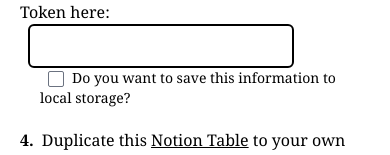
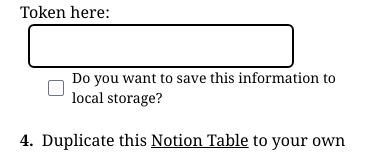
Before and after one commit to Cotion-App/frontend, a React (Create React App) app: page / in a window 390 px wide. Shown: the part 598-753 px from the top of the page. Built offline with nearby package versions, Linux system fonts and the light colour scheme.

Commit message:
added react-toast

```diff
--- a/package.json
+++ b/package.json
@@ -9,6 +9,7 @@
     "@testing-library/user-event": "^13.5.0",
     "react": "^18.0.0",
     "react-dom": "^18.0.0",
+    "react-hot-toast": "^2.2.0",
     "react-icons": "^4.3.1",
     "react-scripts": "5.0.1",
     "tailwind-forms": "^1.0.6",
--- a/src/App.js
+++ b/src/App.js
@@ -2,6 +2,8 @@ import notion_dark from "./notion-dark.png";
 import notion from "./notion.png"
 import { FiGithub } from "react-icons/fi";
 import { useState } from "react";
+import toast, { Toaster } from 'react-hot-toast';
+
 
 function App() {
   let counter = 0;
@@ -11,16 +13,16 @@ function App() {
 
   return (
     <div className="App">
-      <div className="content font-serif md:w-4/6 mx-auto p-5 max-w-xl">
-        <div className="header text-3xl pb-2 font-bold"> Cotion</div>
+        <Toaster position="top-right" reverseOrder = {false}/>
+      <div className="content font-serif md:w-4/6 mx-auto p-5 max-w-xl select-none">
+        <div className="header text-3xl pb-2 font-bold"> Cotion </div>
         <div className="body space-y-5 border-y-2 border-black py-4">
           <div className="notion-auth border-2 border-red-500 rounded-md p-4">
             <div className="mb-2">Please click the button below to reauthorize with Notion.</div>
-            <button className="flex items-center" onMouseOver={() => setHovered(true)} onMouseLeave={()=>setHovered(false)}>
+            <button className="flex items-center" onMouseOver={() => setHovered(true)} onMouseLeave={()=>setHovered(false)} onClick = {() => toast.error('hello' ,{className: "font-serif"})}>
               <img src={hovered ? notion : notion_dark} alt="N" className="object-scale-down h-8 mr-2" />
               Add to Notion
             </button>
-
           </div>
           <div className="paste-link flex">
             {stepNumbering()} Paste the link to your course here: <input />
@@ -33,7 +35,7 @@ function App() {
           <div className="canvas-access-token">
             {stepNumbering()} Go to Canvas settings, scroll down, and click
             '+ New Access Token'. Paste your Access Token here:<input />
-            <div className="local-storage text-sm ml-5">
+            <div className="local-storage text-sm ml-5 flex items-center">
               <input class="form-check-input rounded-sm mr-2 checked:hover:bg-black checked:bg-black"
                 type="checkbox" />
               Do you want to save this information to local storage?
@@ -59,7 +61,7 @@ function App() {
         </div>
         <div className="footer mb-10 py-2 text-gray-400 flex items-center font-sans">
           Made by Abhiram Ghanta
-          <a href="https://github.com/abhiramg2021/cotion" target="_blank" rel="noreferrer">
+          <a href="https://github.com/Cotion-App/frontend" target="_blank" rel="noreferrer">
             <FiGithub className="ml-2 hover:text-black" /></a>
         </div>
       </div>
```
Also changed, not shown: 1 other file (tests, documents, lock files or other folders).
